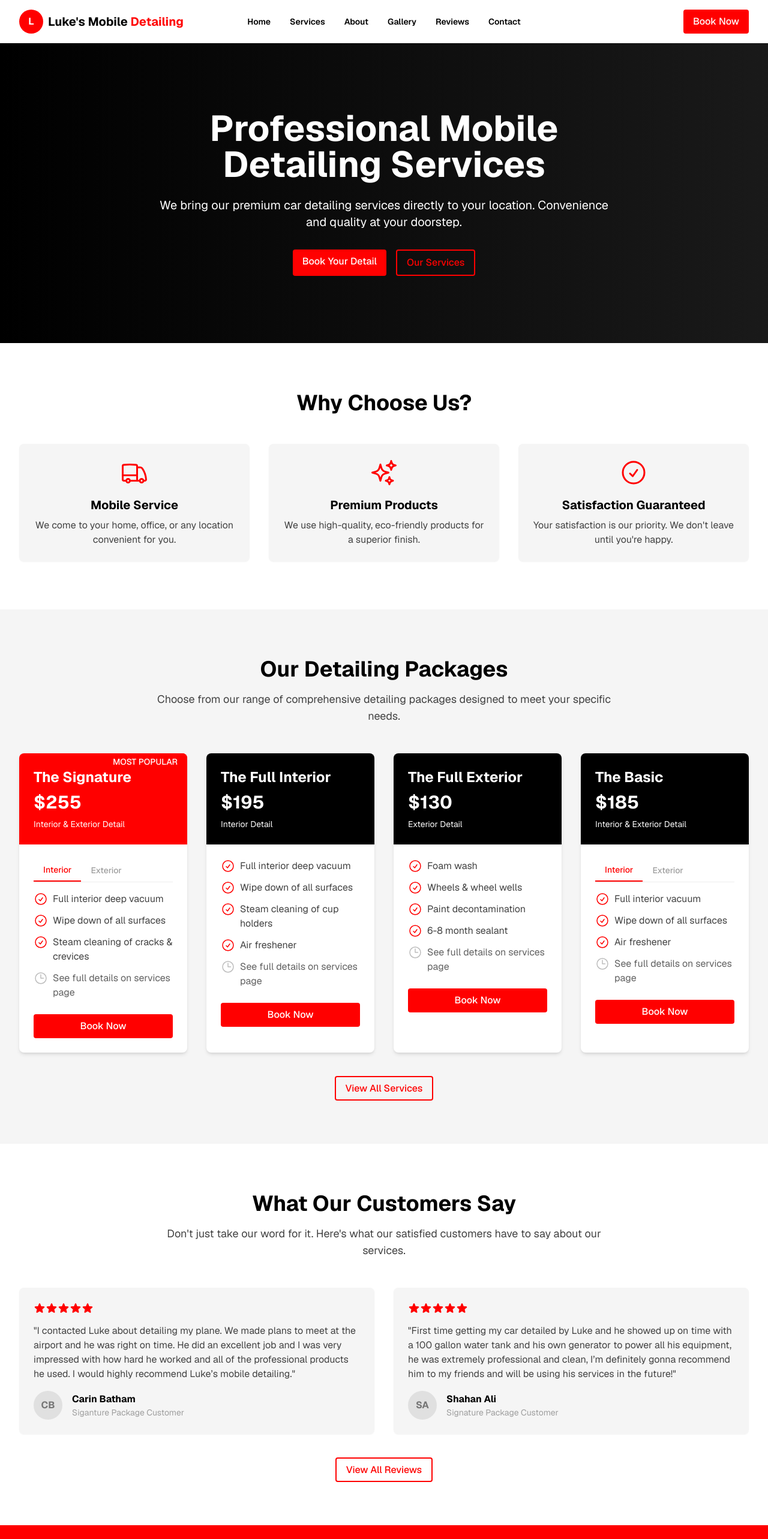
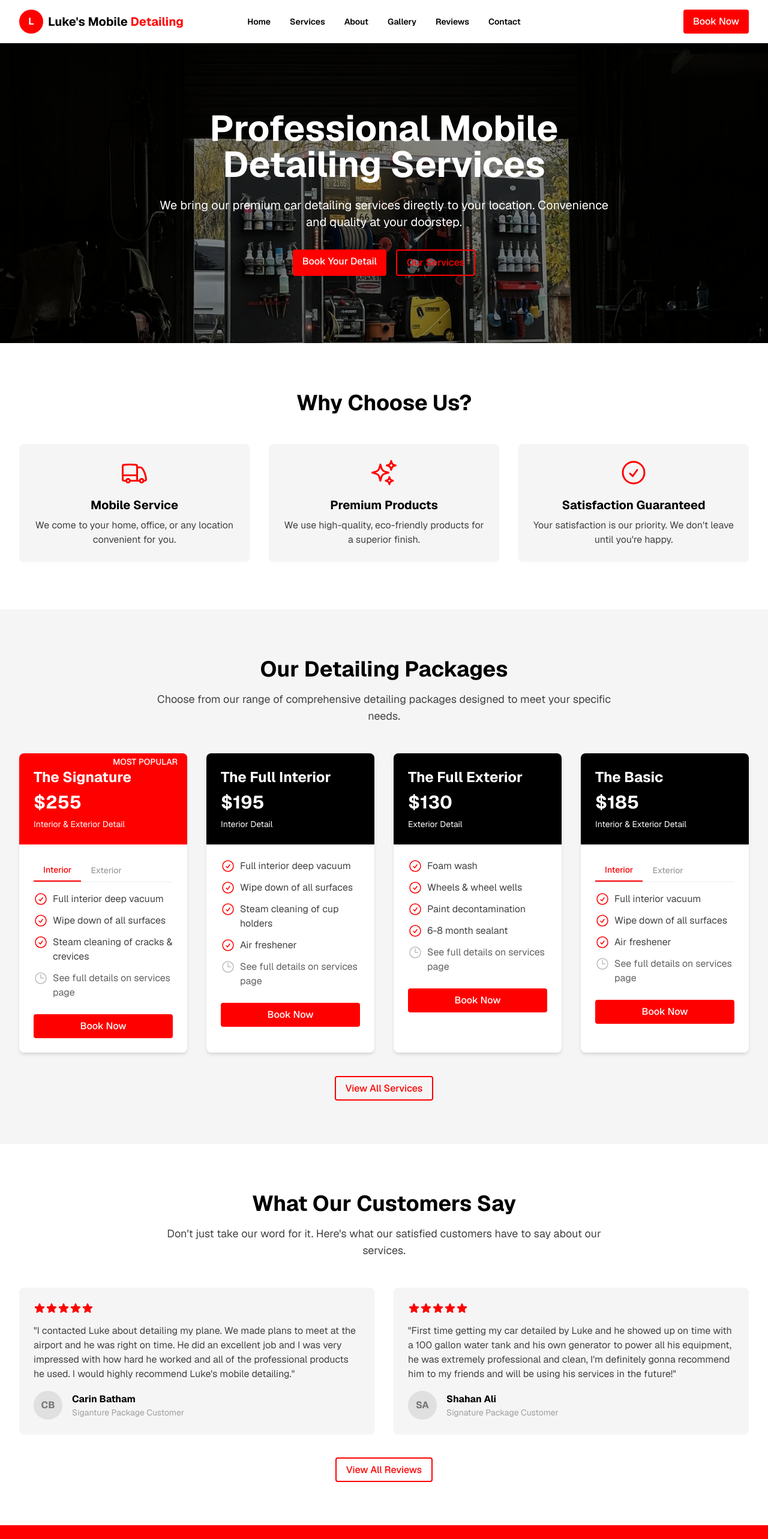
Before and after one commit to peymannaderi10/lukesmobiledetailingllc.com, a Next.js app: page / in a window 1280 px wide. Shown: the top 2566 px of the page at 60% size. Built offline with nearby package versions, Linux system fonts and the light colour scheme.

Commit message:
added banner

```diff
--- a/src/app/page.tsx
+++ b/src/app/page.tsx
@@ -1,6 +1,7 @@
 "use client";
 
 import Link from "next/link";
+import Image from "next/image";
 import {
   CheckCircleIcon,
   SparklesIcon,
@@ -29,10 +30,17 @@ export default function Home() {
   return (
     <div className="flex flex-col min-h-screen">
       {/* Hero Section */}
-      <section className="relative bg-secondary text-white">
-        <div className="absolute inset-0 z-0 opacity-50">
-          {/* Replace with actual car detailing image */}
-          <div className="w-full h-full bg-gradient-to-r from-secondary to-secondary-light" />
+      <section className="relative text-white">
+        <div className="absolute inset-0 z-0">
+          <Image
+            src="/Images/webPhotos/Banner.jpg"
+            alt="Professional car detailing"
+            fill
+            priority
+            className="object-cover object-center object-position-y-top"
+            style={{ objectPosition: "center `60%" }}
+          />
+          <div className="absolute inset-0 bg-black opacity-50" />
         </div>
         <div className="container-custom relative z-10 py-20 md:py-28">
           <div className="max-w-3xl mx-auto text-center">
@@ -355,7 +363,7 @@ export default function Home() {
                 </div>
               </div>
               <p className="text-gray-800 mb-4">
-                "I contacted Luke about detailing my plane. We made plans to meet at the airport and he was right on time. He did an excellent job and I was very impressed with how hard he worked and all of the professional products he used. I would highly recommend Luke’s mobile detailing."
+                "I contacted Luke about detailing my plane. We made plans to meet at the airport and he was right on time. He did an excellent job and I was very impressed with how hard he worked and all of the professional products he used. I would highly recommend Luke's mobile detailing."
               </p>
               <div className="flex items-center">
                 <div className="mr-4 bg-gray-300 w-12 h-12 rounded-full flex items-center justify-center">
@@ -378,7 +386,7 @@ export default function Home() {
                 </div>
               </div>
               <p className="text-gray-800 mb-4">
-                "First time getting my car detailed by Luke and he showed up on time with a 100 gallon water tank and his own generator to power all his equipment, he was extremely professional and clean, I’m definitely gonna recommend him to my friends and will be using his services in the future!"
+                "First time getting my car detailed by Luke and he showed up on time with a 100 gallon water tank and his own generator to power all his equipment, he was extremely professional and clean, I'm definitely gonna recommend him to my friends and will be using his services in the future!"
               </p>
               <div className="flex items-center">
                 <div className="mr-4 bg-gray-300 w-12 h-12 rounded-full flex items-center justify-center">
```
Also changed, not shown: public/Images/webPhotos/Banner.jpg (added).
